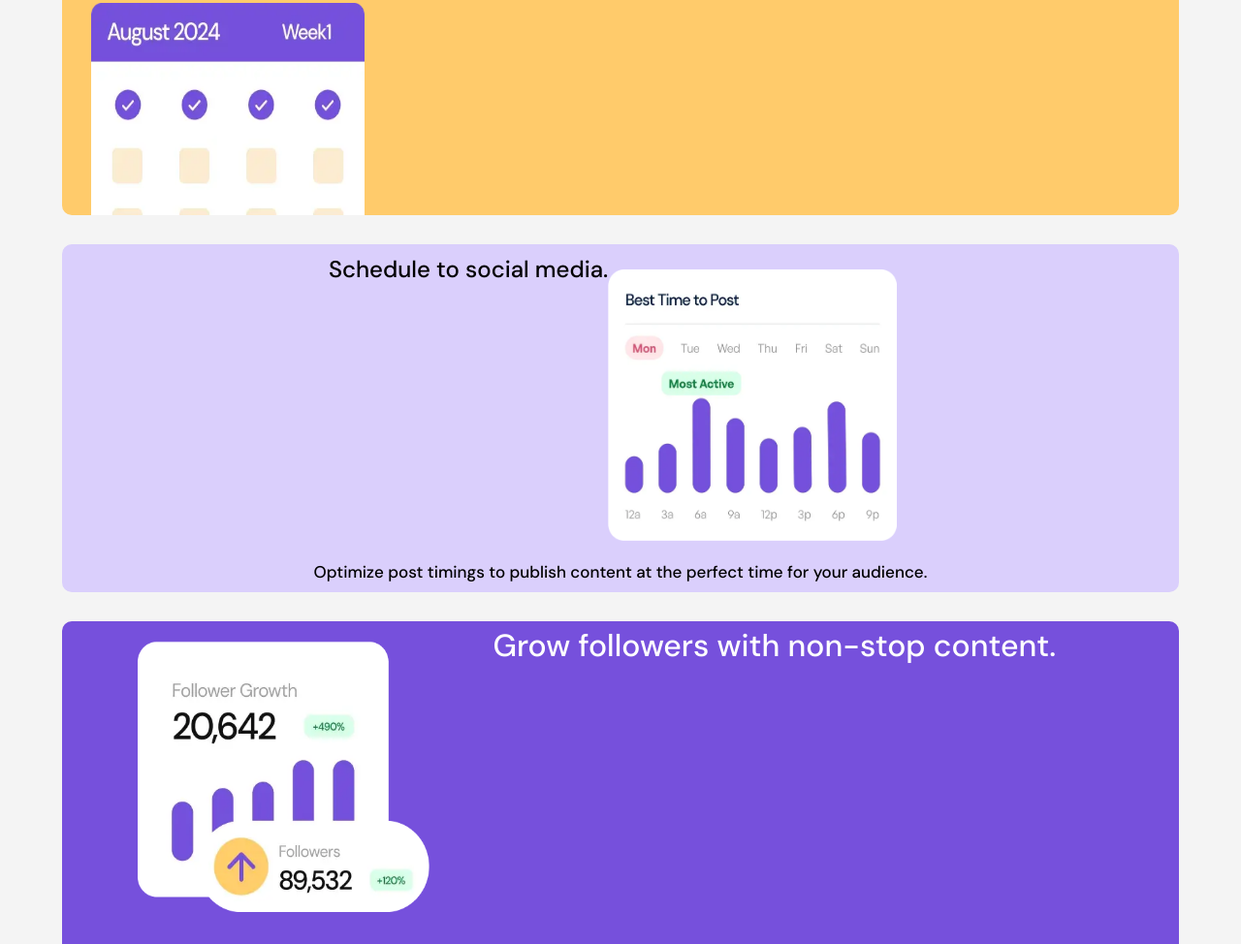
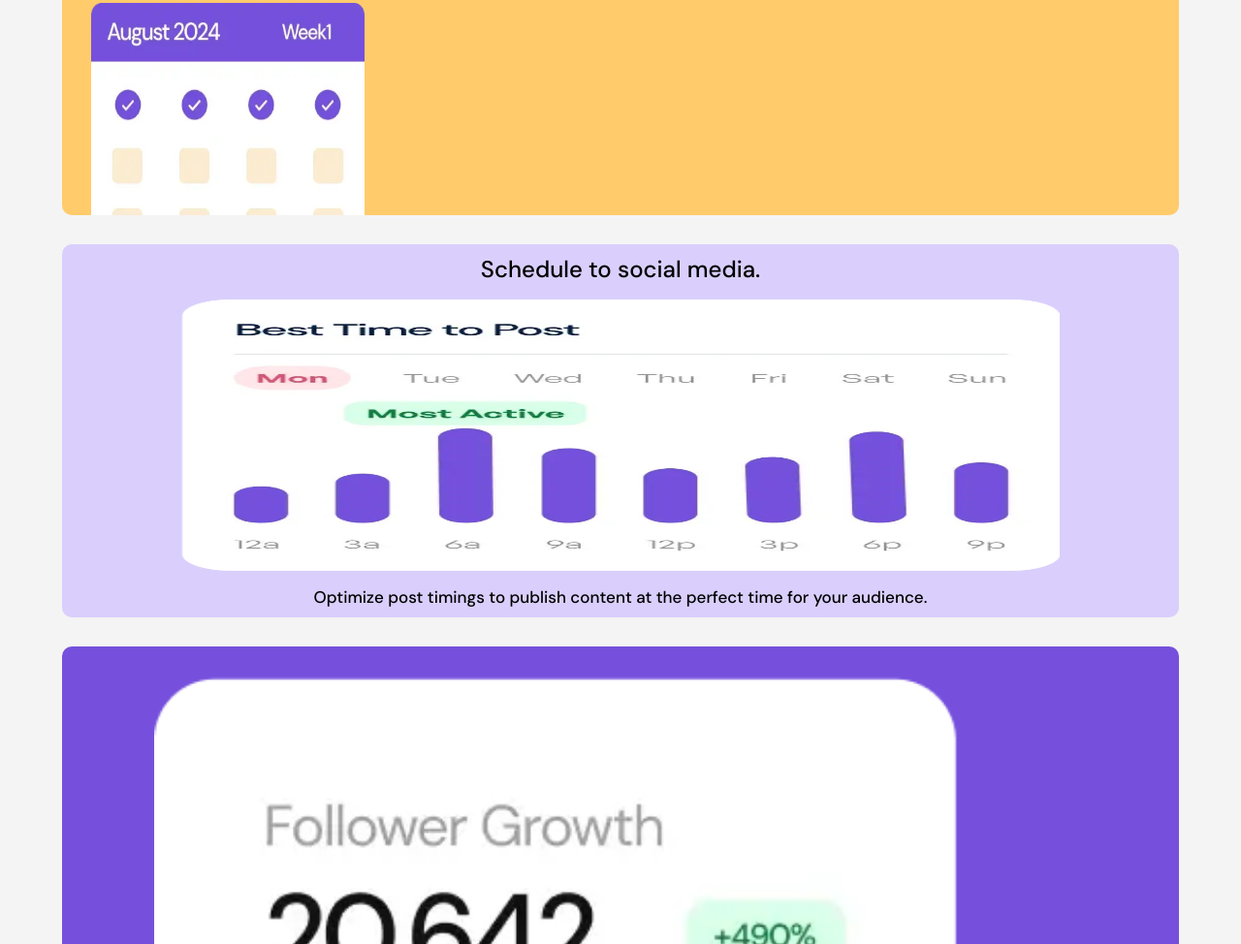
Before and after one commit to luizpq/bento-grid, a plain HTML site: page index.html in a window 1280 px wide. Shown: the part 576-1550 px from the top of the page at 97% size. Drawn offline with Linux system fonts and the light colour scheme.

Commit message:
centralizando algumas imagens

```diff
--- a/index.html
+++ b/index.html
@@ -47,17 +47,17 @@
     <div class="box4">
       <p class="title-schedule">Schedule to social media.</p>
 
-      <div>
+
         <img class="img-box4" src="assets/images/illustration-schedule-posts.webp">
-      </div>
+
 
       <p class="small-letters">Optimize post timings to publish content at the perfect time for your audience.</p>
     </div>
 
     <div class="box5">
-      <div>
+
         <img class="img-box5" src="assets/images/illustration-grow-followers.webp">
-      </div>
+
       <p>
         Grow followers with non-stop content.
       </p>
--- a/styles/general.css
+++ b/styles/general.css
@@ -131,10 +131,12 @@ main {
     background-color: var(--Purple100);
 }
 
+
+
 .img-box4 {
     height: 280px;
-    width: 95%;
-    margin: 16px 0;
+    width: 80%;
+    margin: 16px auto;
 }
 
 .title-schedule {
@@ -167,8 +169,9 @@ main {
 }
 
 .img-box5 {
-    height: 280px;
-    width: 95%;
+    height: 30%;
+    width: 85%;
+    margin: 20px 0;
 }
 
 .box6 {
```
